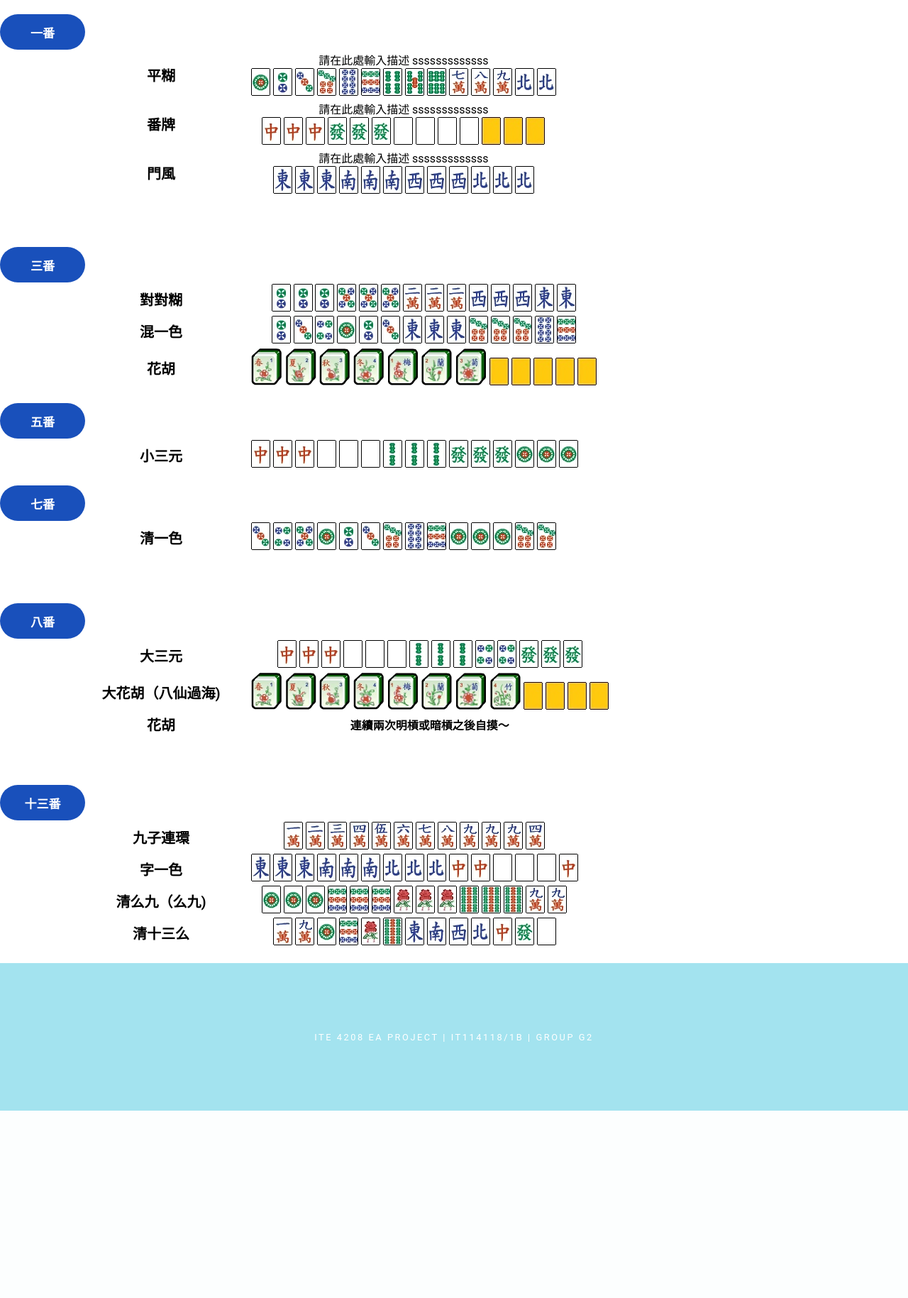
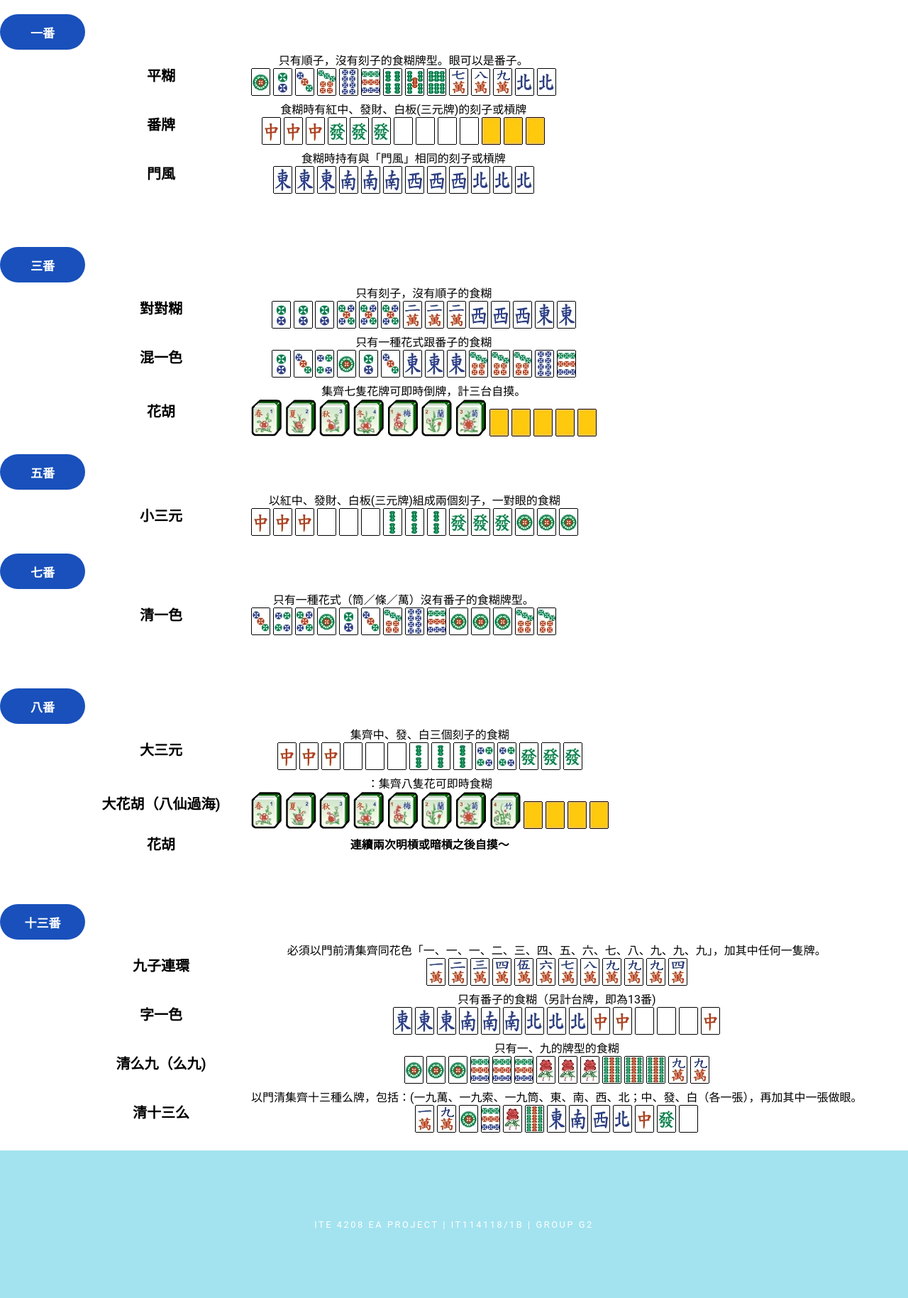
Before and after one commit to kenyim729/4208project, a Django app: page /intro/ in a window 1280 px wide. Shown: the part 80-1909 px from the top of the page at 71% size. Before the commit the page ends 1645 px from the top, so only its background shows below. Run offline with Django 3.2, Linux system fonts and the light colour scheme; some libraries are stand-ins or nearby versions.

Commit message:
更新intro.html不同番數描述

```diff
--- a/django_project/blog/templates/blog/intro.html
+++ b/django_project/blog/templates/blog/intro.html
@@ -13,7 +13,7 @@
                     <b style="font-size: 20px;">平糊</b>
                 </td>
                 <td>
-                    <p>請在此處輸入描述 sssssssssssss</p>
+                    <p>只有順子，沒有刻子的食糊牌型。眼可以是番子。</p>
                     <img src="/static/images/1 Dot.jpg">
                     <img src="/static/images/2 Dot.jpg">
                     <img src="/static/images/3 Dot.jpg">
@@ -37,7 +37,7 @@
                     <b style="font-size: 20px;">番牌</b>
                 </td>
                 <td>
-                    <p>請在此處輸入描述 sssssssssssss</p>
+                    <p>食糊時有紅中、發財、白板(三元牌)的刻子或槓牌</p>
                     <img src="/static/images/red.jpg">
                     <img src="/static/images/red.jpg">
                     <img src="/static/images/red.jpg">
@@ -60,7 +60,7 @@
                     <b style="font-size: 20px;">門風</b>
                 </td>
                 <td>
-                    <p>請在此處輸入描述 sssssssssssss</p>
+                    <p>食糊時持有與「門風」相同的刻子或槓牌</p>
                     <img src="/static/images/East.jpg">
                     <img src="/static/images/East.jpg">
                     <img src="/static/images/East.jpg">
@@ -95,6 +95,7 @@
                     <b style="font-size: 20px;">對對糊</b>
                 </td>
                 <td>
+                    <p>只有刻子，沒有順子的食糊</p>
                     <img src="/static/images/2 Dot.jpg">
                     <img src="/static/images/2 Dot.jpg">
                     <img src="/static/images/2 Dot.jpg">
@@ -118,6 +119,7 @@
                     <b style="font-size: 20px;">混一色</b>
                 </td>
                 <td>
+                    <p>只有一種花式跟番子的食糊</p>
                     <img src="/static/images/2 Dot.jpg">
                     <img src="/static/images/3 Dot.jpg">
                     <img src="/static/images/4 Dot.jpg">
@@ -141,6 +143,7 @@
                     <b style="font-size: 20px;">花胡</b>
                 </td>
                 <td>
+                    <p>集齊七隻花牌可即時倒牌，計三台自摸。</p>
                     <img src="/static/images/Spring.jpg">
                     <img src="/static/images/Summer.jpg">
                     <img src="/static/images/Autumn.jpg">
@@ -170,6 +173,7 @@
                     <b style="font-size: 20px;">小三元</b>
                 </td>
                 <td>
+                    <p> 以紅中、發財、白板(三元牌)組成兩個刻子，一對眼的食糊</p>
                     <img src="/static/images/Red.jpg">
                     <img src="/static/images/Red.jpg">
                     <img src="/static/images/Red.jpg">
@@ -203,6 +207,7 @@
                    <b style="font-size: 20px;">清一色</b>
                 </td>
                 <td>
+                    <p>只有一種花式（筒／條／萬）沒有番子的食糊牌型。</p>
                    <img src="/static/images/3 Dot.jpg">
                    <img src="/static/images/4 Dot.jpg">
                    <img src="/static/images/5 Dot.jpg">
@@ -237,6 +242,7 @@
                     <b style="font-size: 20px;">大三元</b>
                 </td>
                 <td>
+                    <p>集齊中、發、白三個刻子的食糊</p>
                     <img src="/static/images/Red.jpg">
                     <img src="/static/images/Red.jpg">
                     <img src="/static/images/Red.jpg">
@@ -260,6 +266,7 @@
                     <b style="font-size: 20px;">大花胡（八仙過海)</b>
                 </td>
                 <td>
+                    <p>：集齊八隻花可即時食糊</p>
                     <img src="/static/images/Spring.jpg">
                     <img src="/static/images/Summer.jpg">
                     <img src="/static/images/Autumn.jpg">
@@ -299,8 +306,8 @@
                 <td style="width: 250px;">
                     <b style="font-size: 20px;">九子連環</b>
                 </td>
-
                 <td>
+                    <p>必須以門前清集齊同花色「一、一、一、二、三、四、五、六、七、八、九、九、九」，加其中任何一隻牌。</p>
                     <img src="/static/images/1 Character.jpg">
                     <img src="/static/images/2 Character.jpg">
                     <img src="/static/images/3 Character.jpg">
@@ -322,6 +329,7 @@
                     <b style="font-size: 20px;">字一色</b>
                 </td>
                 <td>
+                    <p>只有番子的食糊（另計台牌，即為13番)</p>
                     <img src="/static/images/East.jpg">
                     <img src="/static/images/East.jpg">
                     <img src="/static/images/East.jpg">
@@ -346,6 +354,7 @@
                     <b style="font-size: 20px;">清么九（么九)</b>
                 </td>
                 <td>
+                    <p>只有一、九的牌型的食糊</p>
                     <img src="/static/images/1 Dot.jpg">
                     <img src="/static/images/1 Dot.jpg">
                     <img src="/static/images/1 Dot.jpg">
@@ -368,6 +377,7 @@
                     <b style="font-size: 20px;">清十三么</b>
                 </td>
                 <td>
+                    <p>以門清集齊十三種么牌，包括：(一九萬、一九索、一九筒、東、南、西、北；中、發、白（各一張），再加其中一張做眼。</p>
                     <img src="/static/images/1 Character.jpg">
                     <img src="/static/images/9 Character.jpg">
                     <img src="/static/images/1 Dot.jpg">
```
